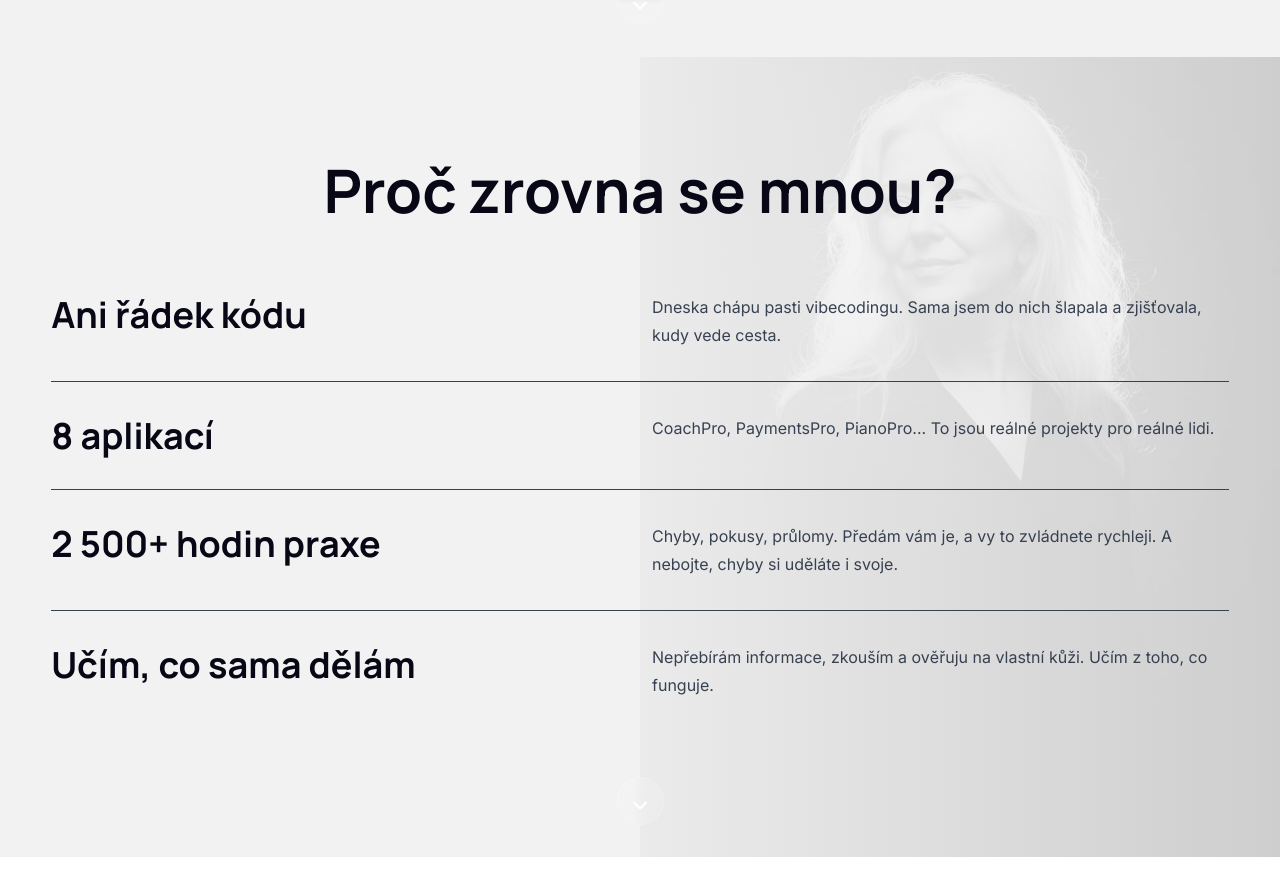
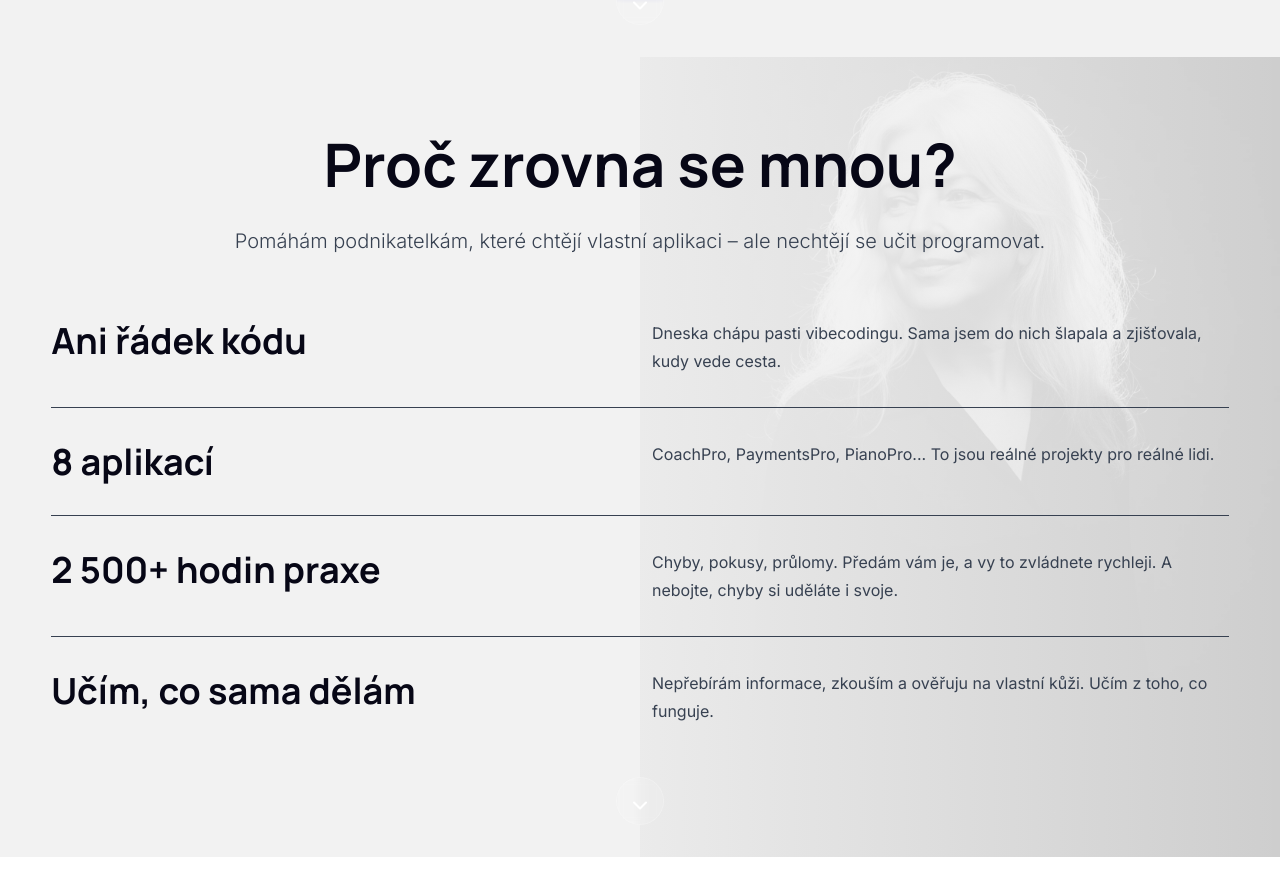
Before and after one commit to lennayia/vibecodingpro, a React (Vite) app: page / in a window 1280 px wide. Shown: the part 6538-7433 px from the top of the page. Built offline with nearby package versions, Linux system fonts and the light colour scheme; a web font is replaced by a local one.

Commit message:
Add: Subtitle text under 'Proč zrovna se mnou' heading

```diff
--- a/src/components/sections/WhyMe.jsx
+++ b/src/components/sections/WhyMe.jsx
@@ -50,9 +50,13 @@ export default function WhyMeSeo() {
         whileInView={{ opacity: 1 }}
         viewport={{ once: true }}
       >
-        <h2 className="font-display font-bold mb-16 text-center" style={{ lineHeight: '1.3' }}>
+        <h2 className="font-display font-bold mb-6 text-center" style={{ lineHeight: '1.3' }}>
           Proč zrovna se mnou?
         </h2>
+
+        <p className="text-xl text-center mb-16">
+          Pomáhám podnikatelkám, které chtějí vlastní aplikaci – ale nechtějí se učit programovat.
+        </p>
 
         <div className="space-y-8">
           {credentials.map((item, index) => (
```
